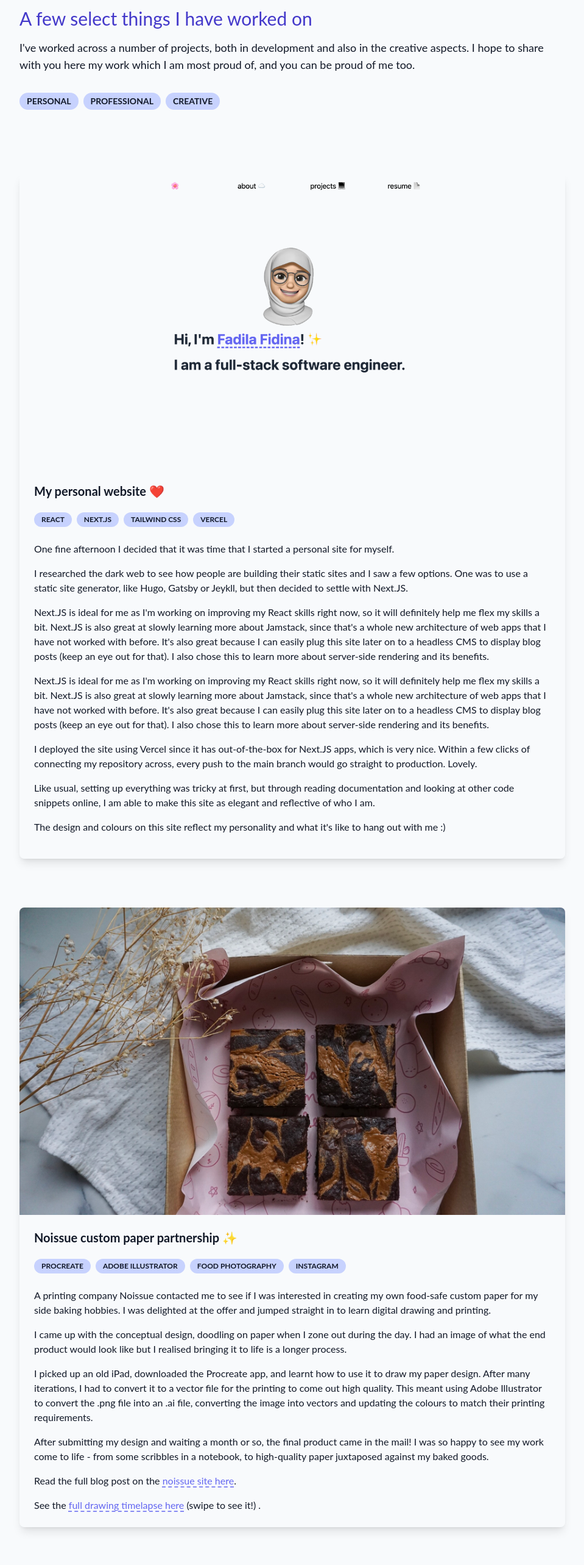
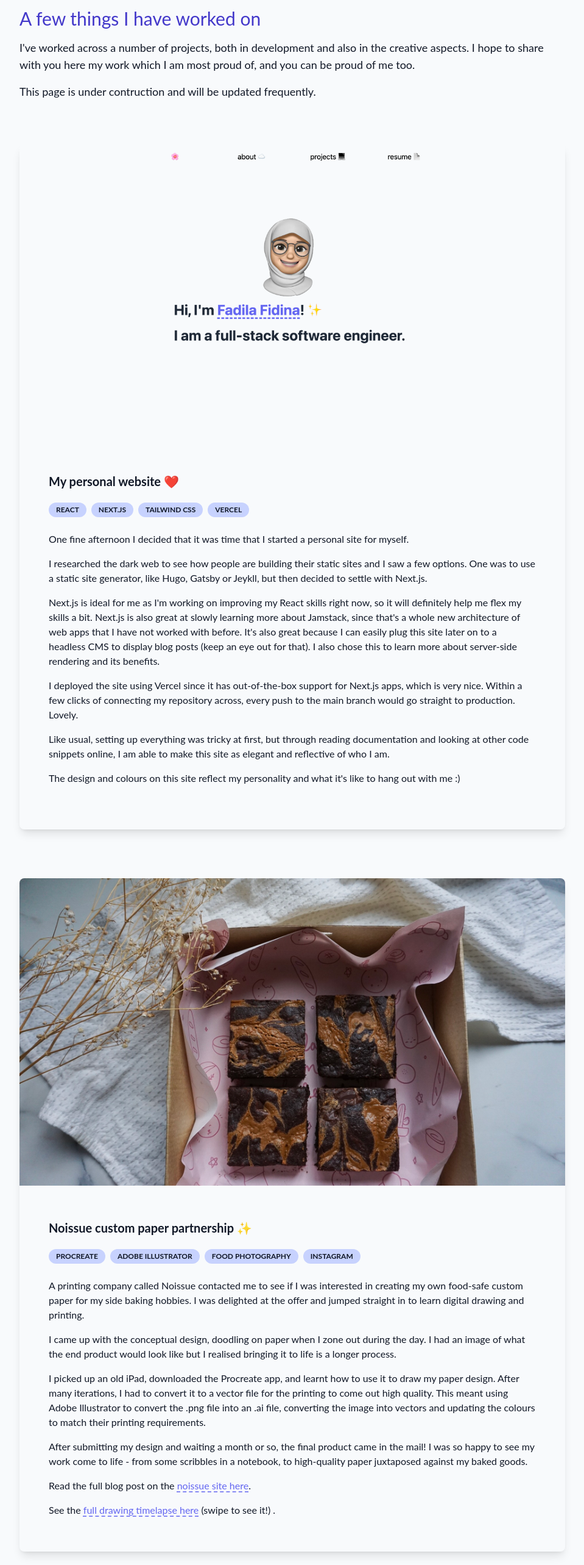
Before and after one commit to fadilafidina/me, a Next.js app in the folder nextjs-blog/: page /projects in a window 1280 px wide. Shown: the part 140-2706 px from the top of the page at 61% size, without its empty margins (160-1119 px from the left). Built offline with nearby package versions, Linux system fonts and the light colour scheme.

Commit message:
small things

```diff
--- a/nextjs-blog/pages/projects.js
+++ b/nextjs-blog/pages/projects.js
@@ -12,11 +12,20 @@ export default function FirstPost() {
     </Head>
 
     <h1 className="text-3xl text-indigo-700">
-      A few select things I have worked on
+      A few things I have worked on
     </h1>
 
-    <p className='pt-4'>I've worked across a number of projects, both in development and also in the creative aspects. I hope to share with you here my work which I am most proud of, and you can be proud of me too.</p>
+    <p className='pt-4'>
+      I've worked across a number of projects, both in development and also in the creative aspects.
+      I hope to share with you here my work which I am most proud of, and you can be proud of me too.
+    </p>
 
+    <p className='pt-4'>
+      This page is under contruction and will be updated frequently.
+    </p>
+
+    {/*
+    TODO: Add support for filtering by tags
     <ul class='py-8 uppercase font-bold text-sm'>
       <li class="transition ease-in-out delay-100 duration-300  inline-flex items-center leading-sm mr-2 px-3 py-1 bg-indigo-200 hover:bg-indigo-400 hover:text-slate-100 rounded-full">
         personal
@@ -27,7 +36,7 @@ export default function FirstPost() {
       <li class="transition ease-in-out delay-100 duration-300 inline-flex items-center leading-sm mr-2 px-3 py-1 bg-indigo-200 hover:bg-indigo-400 hover:text-slate-100 rounded-full">
         Creative
       </li>
-    </ul>
+    </ul> */}
 
     {/* https://daily-dev-tips.com/posts/setting-up-nextjs-with-tailwind-css/  */}
     {/* <div className="min-h-screen">
@@ -83,7 +92,7 @@ export default function FirstPost() {
           src={portfolioPng}
           alt="Screenshot of this"
         />
-        <div className="px-6 py-4">
+        <div className="p-12">
           <div className="font-bold text-xl mb-2">My personal website ❤️</div>
           <ul class='py-2 uppercase font-bold'>
             <li class="transition ease-in-out delay-100 duration-300 text-xs inline-flex items-center leading-sm mr-2 px-3 py-1 bg-indigo-200 hover:bg-indigo-400 hover:text-slate-100 rounded-full">
@@ -106,25 +115,18 @@ export default function FirstPost() {
 
           <p className="text-grey-darker text-base my-2 pt-2">
             I researched the dark web to see how people are building their static sites and I saw a few options.
-            One was to use a static site generator, like Hugo, Gatsby or Jeykll, but then decided to settle with Next.JS.
+            One was to use a static site generator, like Hugo, Gatsby or Jeykll, but then decided to settle with Next.js.
           </p>
 
           <p className="text-grey-darker text-base my-2 pt-2">
-            Next.JS is ideal for me as I'm working on improving my React skills right now, so it will definitely help me flex my skills a bit.
-            Next.JS is also great at slowly learning more about Jamstack, since that's a whole new architecture of web apps that I have not worked with before.
+            Next.js is ideal for me as I'm working on improving my React skills right now, so it will definitely help me flex my skills a bit.
+            Next.js is also great at slowly learning more about Jamstack, since that's a whole new architecture of web apps that I have not worked with before.
             It's also great because I can easily plug this site later on to a headless CMS to display blog posts (keep an eye out for that).
             I also chose this to learn more about server-side rendering and its benefits.
           </p>
 
           <p className="text-grey-darker text-base my-2 pt-2">
-            Next.JS is ideal for me as I'm working on improving my React skills right now, so it will definitely help me flex my skills a bit.
-            Next.JS is also great at slowly learning more about Jamstack, since that's a whole new architecture of web apps that I have not worked with before.
-            It's also great because I can easily plug this site later on to a headless CMS to display blog posts (keep an eye out for that).
-            I also chose this to learn more about server-side rendering and its benefits.
-          </p>
-
-          <p className="text-grey-darker text-base my-2 pt-2">
-            I deployed the site using Vercel since it has out-of-the-box for Next.JS apps, which is very nice. Within a few clicks of connecting my repository across, every push to the main branch would go straight to production. Lovely.
+            I deployed the site using Vercel since it has out-of-the-box support for Next.js apps, which is very nice. Within a few clicks of connecting my repository across, every push to the main branch would go straight to production. Lovely.
           </p>
 
           <p className="text-grey-darker text-base my-2 pt-2">
@@ -148,7 +150,7 @@ export default function FirstPost() {
           src={browniesNoissue}
           alt="no issue paper"
         />
-        <div className="px-6 py-4">
+        <div className="p-12">
           <div className="font-bold text-xl mb-2">Noissue custom paper partnership ✨</div>
           <ul class='py-2 uppercase font-bold'>
             <li class="transition ease-in-out delay-100 duration-300 text-xs inline-flex items-center leading-sm mr-2 px-3 py-1 bg-indigo-200 hover:bg-indigo-400 hover:text-slate-100 rounded-full">
@@ -166,7 +168,7 @@ export default function FirstPost() {
           </ul>
 
           <p className="text-grey-darker text-base my-2 pt-2">
-            A printing company Noissue contacted me to see if I was interested in creating my own food-safe custom paper for my side baking hobbies.
+            A printing company called Noissue contacted me to see if I was interested in creating my own food-safe custom paper for my side baking hobbies.
             I was delighted at the offer and jumped straight in to learn digital drawing and printing.
           </p>
           <p className="text-grey-darker text-base my-2 pt-2">
```
